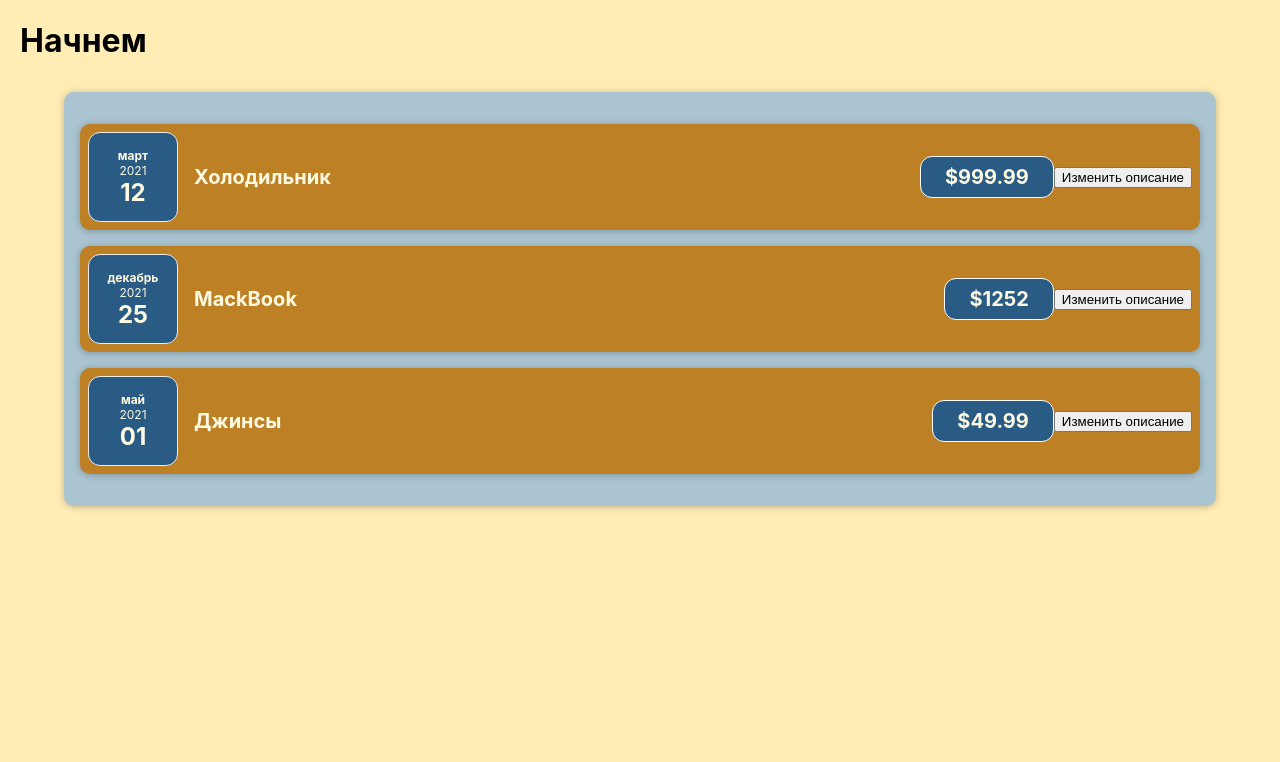
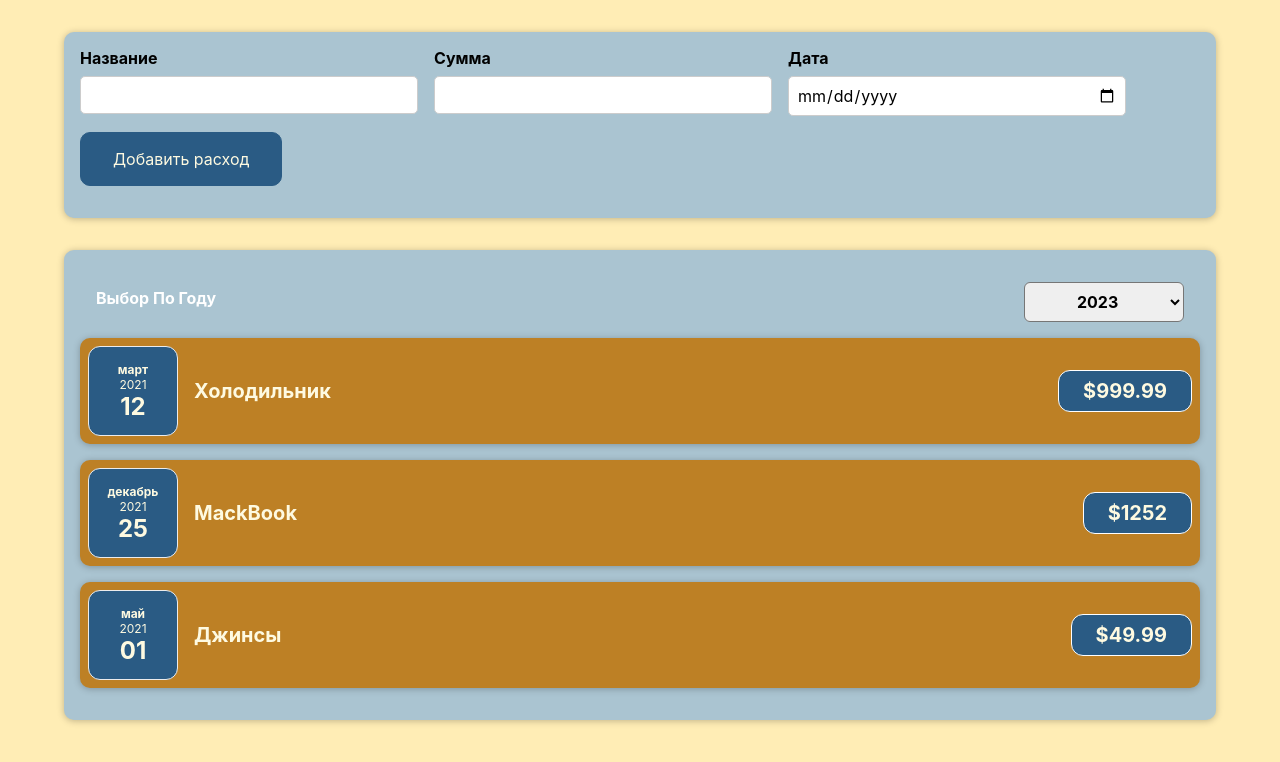
Before and after one commit to Neiron666/my-react-app, a React (Create React App) app: page / in a window 1280 px wide. Shown: the top 762 px of the page. Built offline with nearby package versions, Linux system fonts and the light colour scheme.

Commit message:
23.05.2023-update

```diff
--- a/src/App.js
+++ b/src/App.js
@@ -1,18 +1,22 @@
 // import React from "react";
 import Costs from "./components/Costs/Costs";
+import NewCost from "./components/NewCost/NewCost";
 const App = () => {
   const costs = [
     {
+      id: "c1",
       date: new Date(2021, 2, 12),
       description: "Холодильник",
       amount: 999.99,
     },
     {
+      id: "c2",
       date: new Date(2021, 11, 25),
       description: "MackBook",
       amount: 1252,
     },
     {
+      id: "c3",
       date: new Date(2021, 4, 1),
       description: "Джинсы",
       amount: 49.99,
@@ -25,9 +29,14 @@
   //   React.createElement("h1", {}, "Начнем"),
   //   React.createElement(Costs, { costs: costs })
   // );
+  const addCostHandler = (cost) => {
+    console.log(cost);
+    console.log("in app component");
+    // costs.append(...cost);
+  };
   return (
     <div className="App">
-      <h1>Начнем</h1>
+      <NewCost onAddCost={addCostHandler} />
       <Costs costs={costs} />
     </div>
   );
--- a/src/components/Costs/CostItem.js
+++ b/src/components/Costs/CostItem.js
@@ -4,20 +4,13 @@
 import Card from "../UI/Card";
 
 const CostItem = (props) => {
-  let description = props.description;
-
-  const chnageDescriptionHandler = () => {
-    description = "new text";
-    console.log(description);
-  };
   return (
     <Card className="cost-item">
       <CostDate date={props.date} />
       <div className="cost-item__description">
-        <h2>{description} </h2>
+        <h2>{props.description} </h2>
         <div className="cost-item__price">${props.amount}</div>
       </div>
-      <button onClick={chnageDescriptionHandler}>Изменить описание</button>
     </Card>
   );
 };
--- a/src/components/Costs/Costs.js
+++ b/src/components/Costs/Costs.js
@@ -1,11 +1,21 @@
-import React from "react";
+import React, { useState } from "react";
 import CostItem from "./CostItem";
 import "./Costs.css";
 import Card from "../UI/Card";
+import CostsFilter from "./CostsFilter";
 
 const Costs = (props) => {
+  const date = new Date();
+  date.getFullYear();
+  const [selectedYear, setSelectedYear] = useState(date);
+  const yearChangeHandler = (Year) => {
+    setSelectedYear(Year);
+  };
+  console.log(selectedYear);
   return (
+    <div>
       <Card className="costs">
+        <CostsFilter year={selectedYear} onChangeYear={yearChangeHandler} />
         <CostItem
           date={props.costs[0].date}
           description={props.costs[0].description}
@@ -22,6 +32,7 @@
           amount={props.costs[2].amount}
         />
       </Card>
+    </div>
   );
 };
 
--- /dev/null
+++ b/src/components/Costs/CostsFilter.css
@@ -0,0 +1,24 @@
+.costs-filter {
+  color: white;
+  padding: 0 1rem;
+}
+
+.costs-filter__control {
+  display: flex;
+  width: 100%;
+  align-items: center;
+  justify-content: space-between;
+  margin: 1rem 0;
+}
+
+.costs-filter label {
+  font-weight: bold;
+  margin-bottom: 0.5rem;
+}
+
+.costs-filter select {
+  font: inherit;
+  padding: 0.5rem 3rem;
+  font-weight: bold;
+  border-radius: 6px;
+}
--- /dev/null
+++ b/src/components/Costs/CostsFilter.js
@@ -0,0 +1,24 @@
+import "./CostsFilter.css";
+
+const CostsFilter = (props) => {
+  const yearChangeHandler = (event) => {
+    props.onChangeYear(event.target.value);
+  };
+
+  return (
+    <div className="costs-filter">
+      <div className="costs-filter__control">
+        <label>Выбор По Году</label>
+        <select value={props.year} onChange={yearChangeHandler}>
+          <option value="2023">2023</option>
+          <option value="2022">2022</option>
+          <option value="2021">2021</option>
+          <option value="2020">2020</option>
+          <option value="2019">2019</option>
+        </select>
+      </div>
+    </div>
+  );
+};
+
+export default CostsFilter;
--- /dev/null
+++ b/src/components/NewCost/CostForm.css
@@ -0,0 +1,26 @@
+.new-cost__controls {
+  display: flex;
+  flex-wrap: wrap;
+  gap: 1rem;
+  margin-bottom: 1rem;
+  text-align: left;
+}
+
+.new-cost__control label {
+  font-weight: bold;
+  margin-bottom: 0.5rem;
+  display: block;
+}
+
+.new-cost__control input {
+  font: inherit;
+  padding: 0.5rem;
+  border-radius: 5px;
+  border: 1px solid #ccc;
+  width: 20rem;
+  max-width: 100%;
+}
+
+.new-cost__actions {
+  text-align: left;
+}
--- /dev/null
+++ b/src/components/NewCost/CostForm.js
@@ -0,0 +1,80 @@
+import React, { useState } from "react";
+
+import "./CostForm.css";
+
+const CostForm = (props) => {
+  const [inputName, setinputName] = useState("");
+  const [inputAmount, setinputAmount] = useState("");
+  const [inputDate, setinputDate] = useState("");
+
+  // const [userInput, setUserInput] = useState({
+  //   name: "",
+  //   amount: "",
+  //   date: "",
+  // });
+
+  // const nameChangeHandler = (event) => {
+  //   setUserInput((previousState) => {
+  //     return { ...previousState, name: event.target.value };
+  //   });
+  // };
+
+  const nameChangeHandler = (event) => {
+    setinputName(event.target.value);
+  };
+  const amountChangeHandler = (event) => {
+    setinputAmount(event.target.value);
+  };
+  const dateChangeHandler = (event) => {
+    setinputDate(event.target.value);
+  };
+
+  const submitHandler = (event) => {
+    event.preventDefault();
+
+    const costData = {
+      name: inputName,
+      amount: inputAmount,
+      date: new Date(inputDate),
+    };
+    // console.log(costData);
+    props.onSaveCostData(costData);
+    setinputName("");
+    setinputAmount("");
+    setinputDate("");
+  };
+  return (
+    <form onSubmit={submitHandler}>
+      <div className="new-cost__controls">
+        <div className="new-cost__control">
+          <label>Название</label>
+          <input type="text" value={inputName} onChange={nameChangeHandler} />
+        </div>
+        <div className="new-cost__control">
+          <label>Сумма</label>
+          <input
+            value={inputAmount}
+            type="number"
+            min="0.01"
+            step="0.01"
+            onChange={amountChangeHandler}
+          />
+        </div>
+        <div className="new-cost__control">
+          <label>Дата</label>
+          <input
+            value={inputDate}
+            type="date"
+            step="2023-12-31"
+            onChange={dateChangeHandler}
+          />
+        </div>
+        <div className="new-cost__actions">
+          <button type="submit">Добавить расход</button>
+        </div>
+      </div>
+    </form>
+  );
+};
+
+export default CostForm;
--- /dev/null
+++ b/src/components/NewCost/NewCost.css
@@ -0,0 +1,27 @@
+.new-cost {
+  background-color: #aac4d1;
+  padding: 1rem;
+  margin: 2rem auto;
+  width: 70rem;
+  max-width: 95%;
+  border-radius: 10px;
+  text-align: center;
+  box-shadow: 0 1px 7px rgba(0, 0, 0, 0.25);
+}
+
+.new-cost button {
+  font: inherit;
+  cursor: pointer;
+  padding: 1rem 2rem;
+  border: 1px solid #2a5b84;
+  background-color: #2a5b84;
+  color: #fefae1;
+  border-radius: 10px;
+  margin-right: 3px;
+}
+
+.new-cost button:hover,
+.new-cost button:active {
+  background-color: #2a5c84b2;
+  border-color: #2a5c84b2;
+}
--- /dev/null
+++ b/src/components/NewCost/NewCost.js
@@ -0,0 +1,20 @@
+import CostForm from "./CostForm";
+import "./NewCost.css";
+
+const NewCost = (props) => {
+  const saveCostDataHandler = (inputCostData) => {
+    const costData = {
+      ...inputCostData,
+      id: Math.random().toString(),
+    };
+    // console.log(costData);
+    props.onAddCost(costData);
+  };
+  return (
+    <div className="new-cost">
+      <CostForm onSaveCostData={saveCostDataHandler} />
+    </div>
+  );
+};
+
+export default NewCost;
```
Lines whose indentation alone changed are shown as unchanged.
